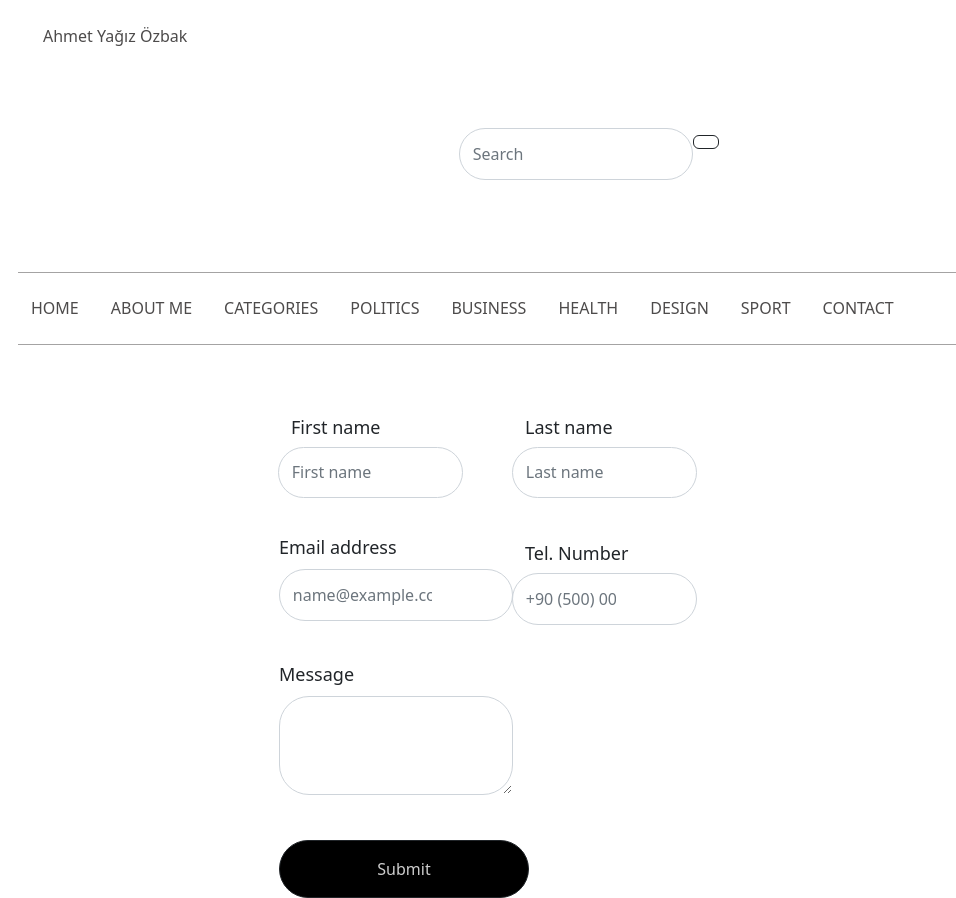
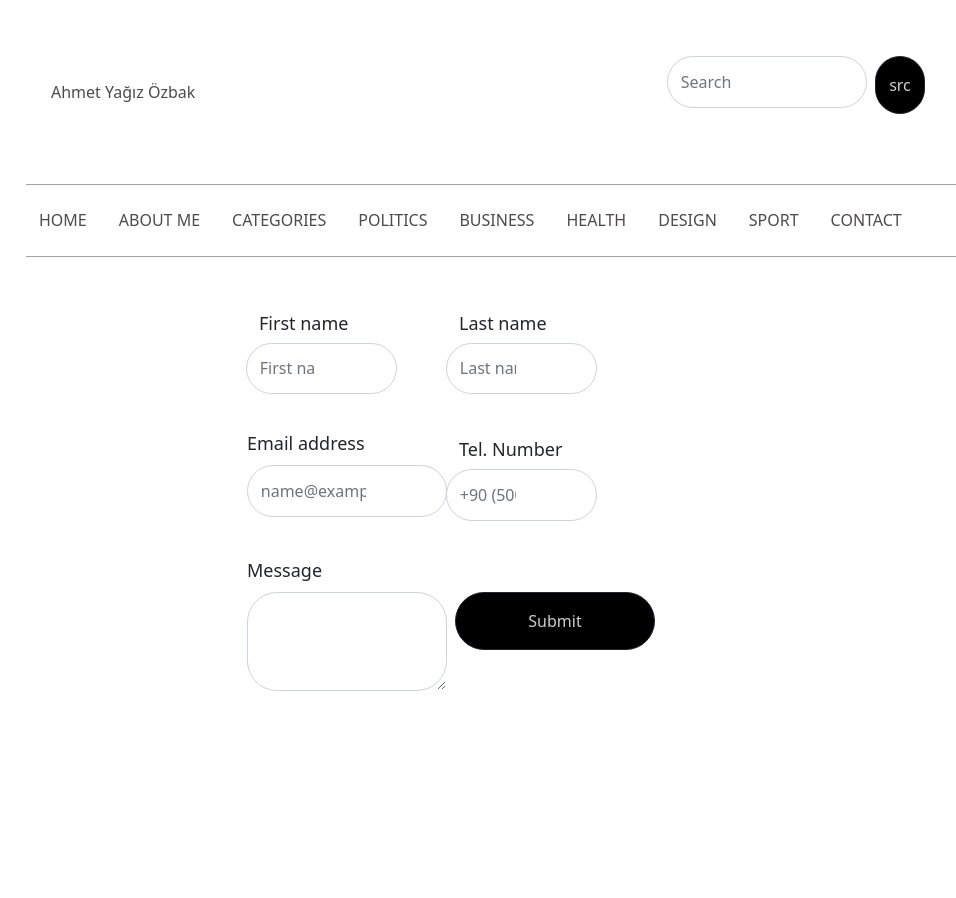
Before and after one commit to ahmetyags/newspaper-challenge, a React (Create React App) app: page /contact in a window 1280 px wide. Shown: the whole page, without its empty margins (153-1109 px from the left). After the commit the page ends 800 px from the top, so only its background shows below. Built offline with nearby package versions, Linux system fonts and the light colour scheme.

Commit message:
project finished

```diff
--- a/src/components/Appbar/Appbar.css
+++ b/src/components/Appbar/Appbar.css
@@ -1,7 +1,6 @@
-
 .container-fluid {
-  position: absolute !important;
-  top: 30px !important;
+  position: relative !important;
+  top: 20px !important;
   margin-right: 2 rem !important;
 }
 .btn {
@@ -9,17 +8,29 @@
   margin-left: 10px !important;
   margin-right: 10px !important;
 }
-
+.appbar {
+  font-size: 2.5rem !important;
+}
 .appbar:hover {
   font-size: 2.5rem !important;
 }
 .form-search {
   margin-left: 10rem !important;
 }
-.navbar-brand {
+.name-nav {
   font-size: xx-large !important;
 }
 .btn btn-outline-dark {
-  width: 20px !important;
-  height: 20px !important;
+  width: 1rem !important;
+  height: 2px !important;
+  padding: 1rem !important;
 }
+.bi-search {
+  padding: 1rem !important;
+}
+.button.buton {
+  position: fixed;
+  margin: 10px !important;
+  border-color: aliceblue;
+  margin-bottom: 1rem !important;
+}
--- a/src/components/Appbar/Appbar.jsx
+++ b/src/components/Appbar/Appbar.jsx
@@ -2,6 +2,7 @@ import axios from "axios";
 import React, { useContext, useState } from "react";
 import { useNavigate } from "react-router-dom";
 import { SearchNewsContext } from "../context/SearchNews";
+import { Button } from "react-bootstrap";
 
 const Appbar = () => {
   const navigate = useNavigate();
@@ -30,11 +31,13 @@ const Appbar = () => {
     navigate("/search");
   };
 
-  console.log(query, "query yaz");
+  // console.log(query, "query yaz");
   return (
     <nav className="navbar">
       <div className="container-fluid ">
-        <a className="navbar-brand ">Ahmet Yağız Özbak</a>
+        <a className="navbar-brand-name" href="/about">
+          <span className="name-nav">Ahmet Yağız Özbak</span>
+        </a>
         <form onSubmit={handleSubmit} className="forminput" role="search">
           <input
             className="form-control me-1"
@@ -44,12 +47,9 @@ const Appbar = () => {
             onChange={handleQuery}
             value={query}
           />
-          <i className="bi bi-search" typeof="button">
-            <button
-              className="btn btn-outline-dark mr-10"
-              type="submit"
-            ></button>
-          </i>
+          <Button className="w-30 buton " type="submit" variant="dark">
+            src
+          </Button>
         </form>
       </div>
     </nav>
--- a/src/components/Navbar/Navbar.css
+++ b/src/components/Navbar/Navbar.css
@@ -1,7 +1,7 @@
 .navbar {
   display: flex !important;
   justify-content: flex-start !important;
-  margin-left: 10.5rem !important;
+  margin-left: 11rem !important;
   box-shadow: 3px 0.5px 0px rgb(73, 71, 71);
 }
 a {
--- a/src/pages/Business.jsx
+++ b/src/pages/Business.jsx
@@ -22,9 +22,9 @@ const Business = () => {
       <h2>
         <u className="posthead">Business</u>
       </h2>
-      {haber.slice(0, 20).map((i) => {
+      {haber.slice(0, 20).map((i, index) => {
         return (
-          <div className="site-section news-3">
+          <div key={index} className="site-section news-3">
             <div className="contain col-lg-9">
               <img className="imagesurl" src={i.urlToImage} alt="news" />
               <h2 className="header-2">{i.description}</h2>
--- a/src/pages/Categories.jsx
+++ b/src/pages/Categories.jsx
@@ -22,9 +22,9 @@ const Categories = () => {
       <h2>
         <u className="posthead">Popular Posts</u>
       </h2>
-      {haber.slice(0, 20).map((i) => {
+      {haber.slice(0, 20).map((i, index) => {
         return (
-          <div className="site-section news-3">
+          <div key={index} className="site-section news-3">
             <div className="contain col-lg-9">
               <img className="imagesurl" src={i.urlToImage} alt="news" />
               <h2 className="header-2">{i.description}</h2>
--- a/src/pages/Contact.jsx
+++ b/src/pages/Contact.jsx
@@ -25,7 +25,7 @@ const Contact = () => {
         <Form.Label className="formlabel">Message</Form.Label>
         <Form.Control as="textarea" rows={3} />
       </Form.Group>
-      <Button className="w-50 " type="submit" variant="dark">
+      <Button className="w-50 buton-submt " type="submit" variant="dark">
         Submit
       </Button>
     </Form>
--- a/src/pages/Design.jsx
+++ b/src/pages/Design.jsx
@@ -22,9 +22,9 @@ const Design = () => {
       <h2>
         <u className="posthead">Design</u>
       </h2>
-      {haber.slice(0, 20).map((i) => {
+      {haber.slice(0, 20).map((i, index) => {
         return (
-          <div className="site-section news-3">
+          <div key={index} className="site-section news-3">
             <div className="contain col-lg-9">
               <img className="imagesurl" src={i.urlToImage} alt="news" />
               <h2 className="header-2">{i.description}</h2>
--- a/src/pages/Health.jsx
+++ b/src/pages/Health.jsx
@@ -22,9 +22,9 @@ const Health = () => {
       <h2>
         <u className="posthead">Health</u>
       </h2>
-      {haber.slice(0, 20).map((i) => {
+      {haber.slice(0, 20).map((i, index) => {
         return (
-          <div className="site-section news-3">
+          <div key={index} className="site-section news-3">
             <div className="contain col-lg-9">
               <img className="imagesurl" src={i.urlToImage} alt="news" />
               <h2 className="header-2">{i.description}</h2>
--- a/src/pages/Politics.jsx
+++ b/src/pages/Politics.jsx
@@ -22,9 +22,9 @@ const Politics = () => {
       <h2>
         <u className="posthead">Politics</u>
       </h2>
-      {haber.slice(0, 20).map((i) => {
+      {haber.slice(0, 20).map((i, index) => {
         return (
-          <div className="site-section news-3">
+          <div key={index} className="site-section news-3">
             <div className="contain col-lg-9">
               <img className="imagesurl" src={i.urlToImage} alt="news" />
               <h2 className="header-2">{i.description}</h2>
--- a/src/pages/Sport.jsx
+++ b/src/pages/Sport.jsx
@@ -22,9 +22,9 @@ const Sport = () => {
       <h2>
         <u className="posthead">Sport</u>
       </h2>
-      {haber.slice(0, 20).map((i) => {
+      {haber.slice(0, 20).map((i, index) => {
         return (
-          <div className="site-section news-3">
+          <div key={index} className="site-section news-3">
             <div className="contain col-lg-9">
               <img className="imagesurl" src={i.urlToImage} alt="news" />
               <h2 className="header-2">{i.description}</h2>
--- a/src/style/Categories.css
+++ b/src/style/Categories.css
@@ -3,6 +3,7 @@
   grid-template-columns: repeat(2, 1fr);
   margin-left: 10rem;
   font-size: medium;
+  top: 1rem;
 }
 /* .underline{
 margin-right: 55rem;
@@ -16,5 +17,9 @@ margin-right: 55rem;
   margin-bottom: 2rem;
   margin-left: 10rem;
   font-size: xx-large;
+  /* margin-top: 5rem; */
+}
 
+.headline {
+  margin-top: 5rem;
 }
--- a/src/style/Contact.css
+++ b/src/style/Contact.css
@@ -1,10 +1,10 @@
 form {
   display: grid;
   grid-template-columns: repeat(2, 1fr) !important;
-  margin: 4rem !important;
+  margin: 3rem !important;
   margin-left: 25rem !important;
-  width: 500px !important;
-  padding-left: 2rem !important;
+  width: 400px !important;
+  /* padding-left: 2rem !important; */
   position: relative !important;
   justify-content: center !important;
   font-size: medium !important;
@@ -30,10 +30,10 @@ form {
 
 .btn-dark {
   position: absolute !important;
-  margin-top: 17rem !important;
-  margin-left: 2rem !important;
+  /* margin-top: 1rem !important; */
+  margin-left: 13rem !important;
   width: 50px !important;
-  top: 10rem !important;
+  /* top: 0.5rem !important; */
   padding: 0.3rem !important;
   padding-top: 1rem !important;
   padding-bottom: 1rem !important;
@@ -49,3 +49,7 @@ form {
   background-color: rgb(255, 255, 255) !important;
   border: none !important;
 }
+
+.buton-submt {
+  top: 18rem;
+}
```
